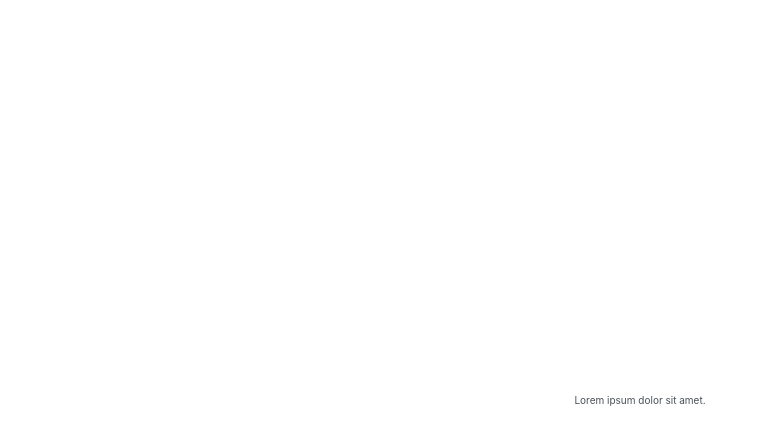
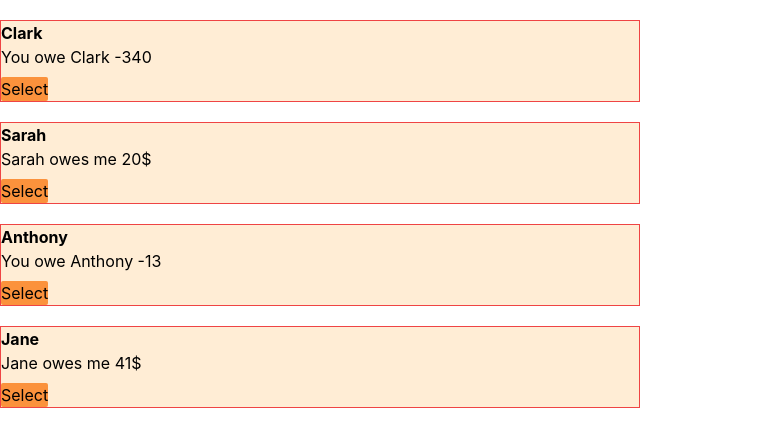
Before and after one commit to shohan11d/Eat-n-split-app, a React (Create React App) app: page / in a window 1280 px wide. Shown: the top 446 px of the page, without its empty margins (0-768 px from the left). Built offline with nearby package versions, Linux system fonts and the light colour scheme.

Commit message:
demo done

```diff
--- a/src/App.js
+++ b/src/App.js
@@ -1,41 +1,141 @@
 import { useState } from "react";
 
-const initialFriends = [
+const data = [
   {
-    id: 118836,
-    name: "Clark",
-    image: "https://i.pravatar.cc/48?u=118836",
-    balance: -7,
+    friend: "Clark",
+    amount: -340,
+    id: 1,
   },
   {
-    id: 933372,
-    name: "Sarah",
-    image: "https://i.pravatar.cc/48?u=933372",
-    balance: 20,
+    friend: "Sarah",
+    amount: 20,
+    id: 2,
   },
   {
-    id: 499476,
-    name: "Anthony",
-    image: "https://i.pravatar.cc/48?u=499476",
-    balance: 0,
+    friend: "Anthony",
+    amount: -13,
+    id: 3,
+  },
+  {
+    friend: "Jane",
+    amount: 41,
+    id: 4,
   },
 ];
 
-function Button({ children, onClick }) {
+function App() {
+  const [state, setState] = useState(false);
+  const [box, setBox] = useState(data);
+  const [current, setCurrent] = useState("");
+
+  function handleSelect(id) {
+    setState((state) => !state);
+    const found = box.filter((el) => el.id === id);
+
+    setCurrent(...found);
+  }
+
+  function handleSplit(value) {
+    console.log(value);
+    console.log(box);
+    // setBox((box) => box.map((el) =>
+    //     el.id === current.id ? { ...el, amount: current.amount + value } : el
+    //   )
+    // );
+    setBox((box) =>
+      box.map((el) =>
+        el.id === current.id ? { ...el, amount: el.amount + value } : el
+      )
+    );
+
+    console.log(box);
+  }
+
   return (
-    <button className="button" onClick={onClick}>
-      {children}
-    </button>
+    <div className="grid grid-cols-2 container mx-auto">
+      <div>
+        {box.map((friend) => (
+          <Friend
+            friend={friend}
+            onSelect={handleSelect}
+            key={crypto.randomUUID()}
+          />
+        ))}
+      </div>
+
+      {state && <Stats current={current} onSplit={handleSplit} />}
+    </div>
   );
 }
 
-export default function App() {
-  const [friends, setFriends] = useState(initialFriends);
-  const [showAddFriend, setShowAddFriend] = useState(false);
-  const [selectedFriend, setSelectedFriend] = useState(null);
+function Friend({ friend, onSelect }) {
   return (
-    <div>
-      <p>Lorem ipsum dolor sit amet. </p>
+    <div className="mt-5 border-red-500 border space-y-2 bg-orange-100">
+      <div>
+        <p className="font-bold">{friend.friend}</p>
+        <p>
+          {friend.amount > 0
+            ? `${friend.friend} owes me ${friend.amount}$`
+            : `You owe ${friend.friend} ${friend.amount}`}
+        </p>
+      </div>
+      <button
+        className="bg-orange-400 rounded-sm"
+        onClick={() => onSelect(friend.id)}
+      >
+        Select
+      </button>
     </div>
   );
 }
+
+function Stats({ current, onSplit }) {
+  const [bill, setBill] = useState("");
+  const [expense, setExpense] = useState("");
+  const friendsBill = bill > expense ? bill - expense : "";
+  const [final, setFinal] = useState("You");
+  return (
+    <div className="bg-orange-100 p-2 m-5 space-y-5">
+      <p className="font-bold">SPLIT A Bill with {current.friend}</p>
+      <div>
+        <span>Bill value</span>
+        <input
+          type="number"
+          value={bill}
+          onChange={(e) => setBill(+e.target.value)}
+        />
+      </div>
+      <div>
+        <span>Your expense</span>
+        <input
+          type="number"
+          value={expense}
+          onChange={(e) => setExpense(+e.target.value)}
+        />
+      </div>
+      <div>
+        <span>{current.friend}'s expense </span>
+        <input type="number" disabled className="border" value={friendsBill} />
+      </div>
+      <div>
+        <span>Who is paying the bill?</span>
+        <select
+          name=""
+          id=""
+          value={final}
+          onChange={(e) => setFinal(e.target.value)}
+        >
+          <option value="You">You</option>
+          <option value="Friend">Friend</option>
+        </select>
+      </div>
+      <button
+        className="bg-orange-300 p-1 rounded"
+        onClick={() => onSplit(final === "You" ? +friendsBill : -expense)}
+      >
+        split
+      </button>
+    </div>
+  );
+}
+export default App;
--- a/src/index.css
+++ b/src/index.css
@@ -1,169 +1,16 @@
-:root {
-  --color-lightest: #fff4e6;
-  --color-light: #ffe8cc;
-  --color-medium: #ffa94d;
-  --color-dark: #ff922b;
+@tailwind base;
+@tailwind components;
+@tailwind utilities;
+body {
+  margin: 0;
+  font-family: -apple-system, BlinkMacSystemFont, "Segoe UI", "Roboto", "Oxygen",
+    "Ubuntu", "Cantarell", "Fira Sans", "Droid Sans", "Helvetica Neue",
+    sans-serif;
+  -webkit-font-smoothing: antialiased;
+  -moz-osx-font-smoothing: grayscale;
 }
 
-* {
-  margin: 0;
-  padding: 0;
-  box-sizing: border-box;
+code {
+  font-family: source-code-pro, Menlo, Monaco, Consolas, "Courier New",
+    monospace;
 }
-
-html {
-  font-size: 62.5%;
-  font-family: -apple-system, BlinkMacSystemFont, "Segoe UI", Roboto, Oxygen,
-    Ubuntu, Cantarell, "Open Sans", "Helvetica Neue", sans-serif;
-}
-
-body {
-  height: 100vh;
-  color: #495057;
-  display: flex;
-  align-items: center;
-  justify-content: center;
-}
-
-.app {
-  min-height: 66vh;
-  display: grid;
-  grid-template-columns: 34rem 44rem;
-  column-gap: 4rem;
-  align-items: start;
-}
-
-.button {
-  background-color: var(--color-medium);
-  color: #343a40;
-  padding: 0.8rem 1.2rem;
-  border: none;
-  border-radius: 7px;
-  font-weight: bold;
-  cursor: pointer;
-  transition: 0.3s;
-}
-
-.button:hover {
-  background-color: var(--color-dark);
-}
-
-.sidebar ul {
-  list-style: none;
-  display: flex;
-  flex-direction: column;
-  gap: 0.4rem;
-  font-size: 1.4rem;
-  margin-bottom: 2rem;
-}
-
-.sidebar li {
-  display: grid;
-  grid-template-columns: 4.8rem 1fr auto;
-  align-items: center;
-  column-gap: 1.6rem;
-
-  padding: 1.2rem;
-  border-radius: 7px;
-  transition: 0.5s;
-}
-
-.selected,
-.sidebar li:hover {
-  background-color: var(--color-lightest);
-}
-
-.sidebar li img {
-  border-radius: 50%;
-  width: 100%;
-  grid-row: span 2;
-}
-
-.sidebar li h3 {
-  grid-row: 1;
-  grid-column: 2;
-}
-
-.sidebar li p {
-  grid-row: 2;
-  grid-column: 2;
-}
-
-.sidebar li .button {
-  grid-row: span 2;
-  grid-column: 3;
-}
-
-.sidebar > .button {
-  float: right;
-  margin-right: 1.2rem;
-}
-
-.green {
-  color: #66a80f;
-}
-
-.red {
-  color: #e03131;
-}
-
-form {
-  font-size: 1.6rem;
-  display: grid;
-  align-items: center;
-  gap: 1.2rem;
-
-  background-color: var(--color-lightest);
-  border-radius: 7px;
-}
-
-.form-add-friend {
-  grid-template-columns: 1fr 1.5fr;
-  margin-bottom: 1.6rem;
-  padding: 1.2rem;
-}
-.form-split-bill {
-  grid-template-columns: 1fr 12rem;
-  padding: 3.2rem 4rem;
-}
-
-label {
-  font-weight: 500;
-}
-
-label::first-letter {
-  display: inline-block;
-  margin-right: 4px;
-  font-size: 1.8rem;
-}
-
-input,
-select {
-  font-family: inherit;
-  color: inherit;
-  font-size: 1.5rem;
-  padding: 0.7rem;
-  text-align: center;
-  border: 1px solid var(--color-light);
-  border-radius: 4px;
-  transition: 0.3s;
-}
-
-input:focus,
-select:focus {
-  outline: none;
-  border: 1px solid var(--color-dark);
-}
-
-form .button {
-  margin-top: 0.6rem;
-  grid-column: 2;
-}
-
-form h2 {
-  grid-column: 1 / -1;
-  font-size: 2.2rem;
-  text-transform: uppercase;
-  letter-spacing: -0.5px;
-  margin-bottom: 1.6rem;
-}
--- /dev/null
+++ b/tailwind.config.js
@@ -0,0 +1,10 @@
+/** @type {import('tailwindcss').Config} */
+module.exports = {
+  content: [
+    "./src/**/*.{js,jsx,ts,tsx}",
+  ],
+  theme: {
+    extend: {},
+  },
+  plugins: [],
+}
```
Also changed, not shown: package.json (+5 -2 lines), src/index.js (line endings or trailing spaces), 2 other files (tests, documents, lock files or other folders).
